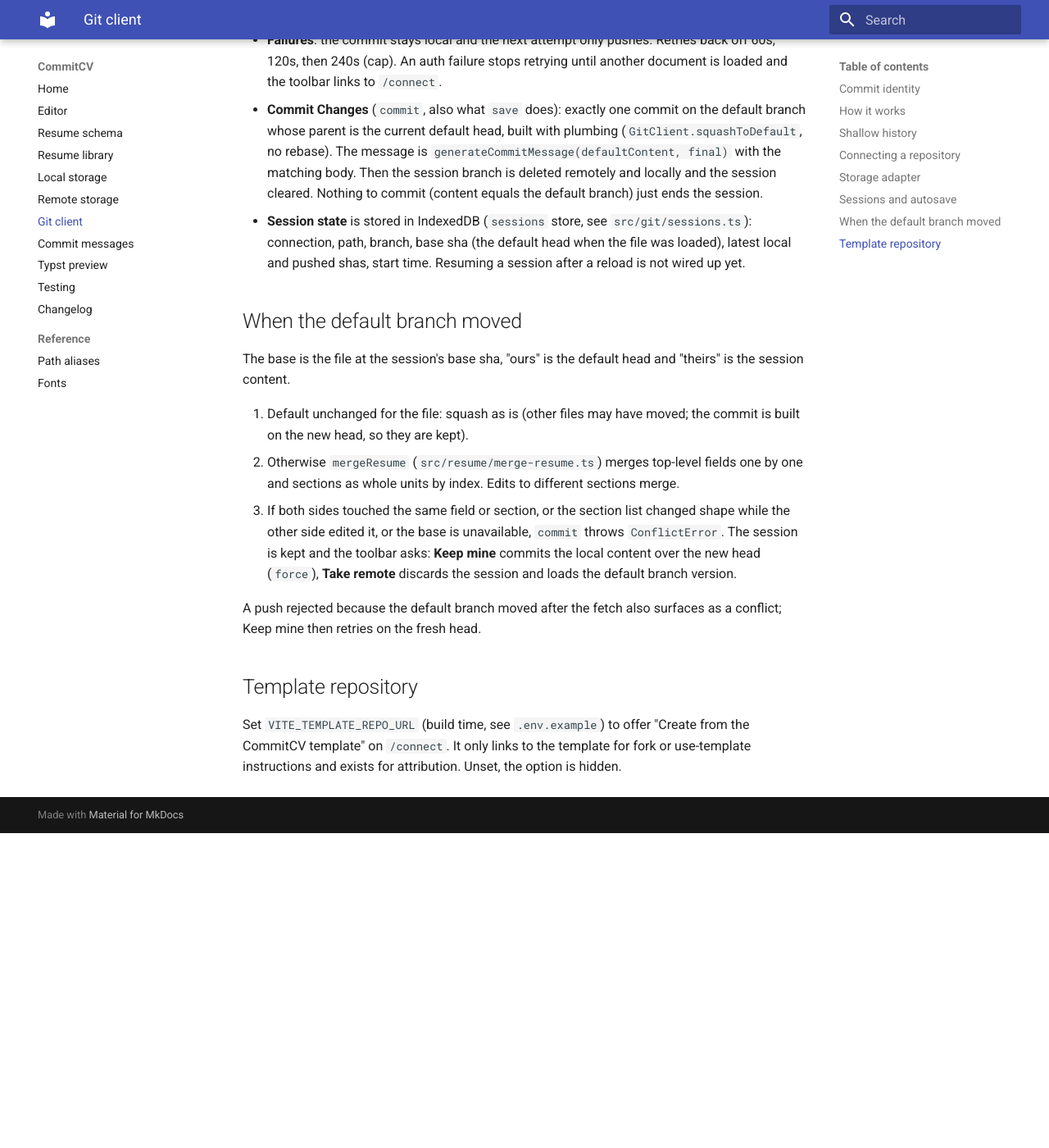
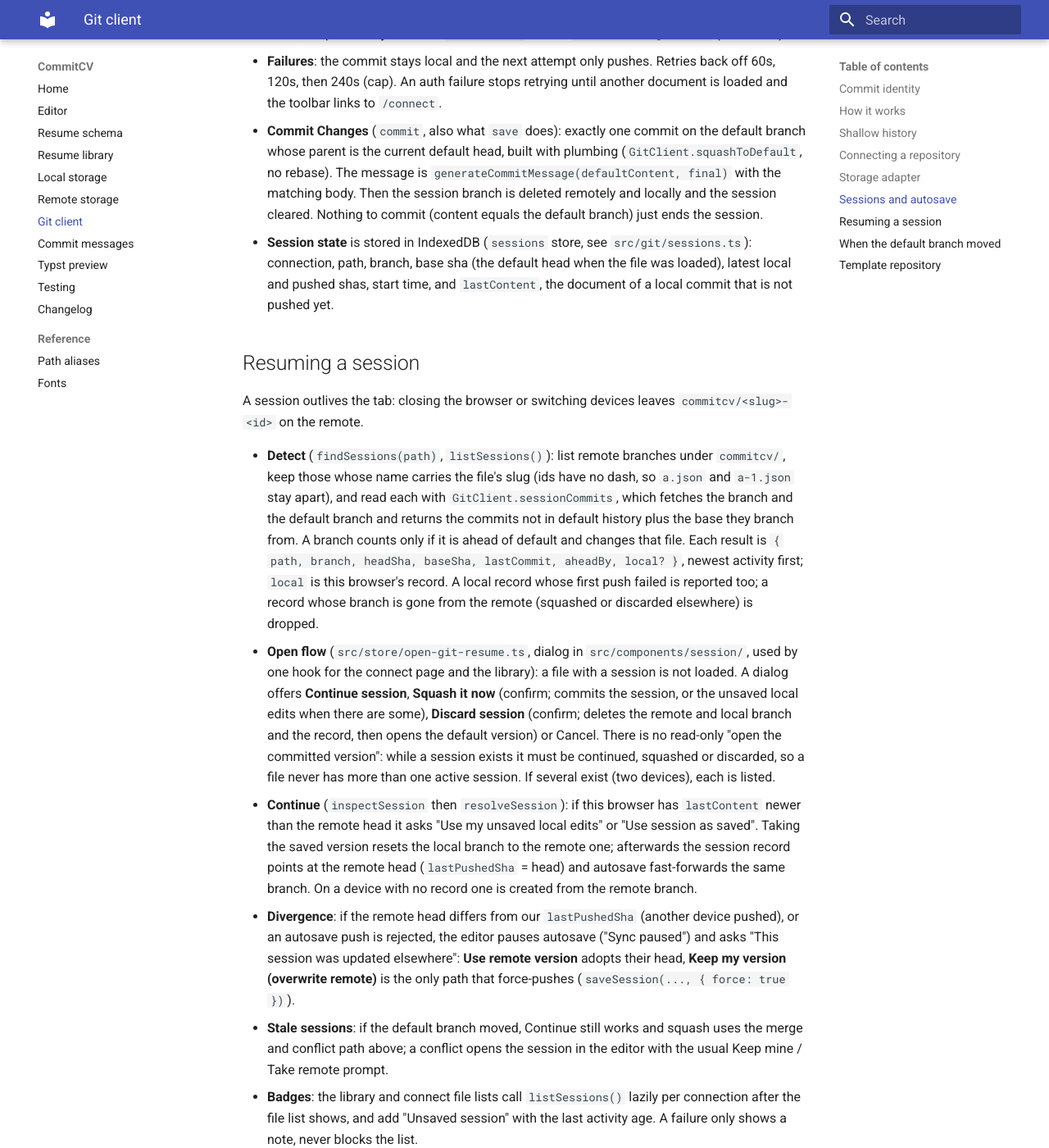
Before and after one commit to CommitCV/CommitCV, an MkDocs documentation site: the page built from docs/git-sync.md, in a window 1280 px wide and 1400 px high, scrolled down 2097 px. Shown: the whole window at 82% size. Built offline with MkDocs 1.6.1 and Material for MkDocs 9.7.7, drawn with Linux system fonts in a browser that asks for light colours; before the commit the page ends 3113 px from its top, so only the background shows below that; some of the changed text lies outside the part shown.

Commit message:
docs: describe resuming, divergence and device switching

```diff
--- a/docs/git-sync.md
+++ b/docs/git-sync.md
@@ -80,7 +80,9 @@ sees deliberate commits and history stays clean.
   hidden or the editor is left. The first autosave creates the branch from
   the default head; each one commits the file (author the user, committer the
   bot, message and body from `generateCommitMessage`/`generateCommitBody`
-  against the previous session content) and force-pushes the branch.
+  against the previous session content) and pushes the branch as a normal
+  fast-forward. If the remote branch has commits this browser lacks, the push
+  is rejected and `saveSession` throws `SessionDivergedError` (see below).
 - **Failures**: the commit stays local and the next attempt only pushes. Retries
   back off 60s, 120s, then 240s (cap). An auth failure stops retrying until
   another document is loaded and the toolbar links to `/connect`.
@@ -92,8 +94,50 @@ sees deliberate commits and history stays clean.
   Nothing to commit (content equals the default branch) just ends the session.
 - **Session state** is stored in IndexedDB (`sessions` store, see
   `src/git/sessions.ts`): connection, path, branch, base sha (the default
-  head when the file was loaded), latest local and pushed shas, start time.
-  Resuming a session after a reload is not wired up yet.
+  head when the file was loaded), latest local and pushed shas, start time,
+  and `lastContent`, the document of a local commit that is not pushed yet.
+
+## Resuming a session
+
+A session outlives the tab: closing the browser or switching devices leaves
+`commitcv/<slug>-<id>` on the remote.
+
+- **Detect** (`findSessions(path)`, `listSessions()`): list remote branches
+  under `commitcv/`, keep those whose name carries the file's slug (ids have
+  no dash, so `a.json` and `a-1.json` stay apart), and read each with
+  `GitClient.sessionCommits`, which fetches the branch and the default branch
+  and returns the commits not in default history plus the base they branch
+  from. A branch counts only if it is ahead of default and changes that file.
+  Each result is `{ path, branch, headSha, baseSha, lastCommit, aheadBy,
+local? }`, newest activity first; `local` is this browser's record. A local
+  record whose first push failed is reported too; a record whose branch is
+  gone from the remote (squashed or discarded elsewhere) is dropped.
+- **Open flow** (`src/store/open-git-resume.ts`, dialog in
+  `src/components/session/`, used by one hook for the connect page and the
+  library): a file with a session is not loaded. A dialog offers **Continue
+  session**, **Squash it now** (confirm; commits the session, or the unsaved
+  local edits when there are some), **Discard session** (confirm; deletes the
+  remote and local branch and the record, then opens the default version) or
+  Cancel. There is no read-only "open the committed version": while a session
+  exists it must be continued, squashed or discarded, so a file never has more
+  than one active session. If several exist (two devices), each is listed.
+- **Continue** (`inspectSession` then `resolveSession`): if this browser has
+  `lastContent` newer than the remote head it asks "Use my unsaved local
+  edits" or "Use session as saved". Taking the saved version resets the local
+  branch to the remote one; afterwards the session record points at the
+  remote head (`lastPushedSha` = head) and autosave fast-forwards the same
+  branch. On a device with no record one is created from the remote branch.
+- **Divergence**: if the remote head differs from our `lastPushedSha` (another
+  device pushed), or an autosave push is rejected, the editor pauses autosave
+  ("Sync paused") and asks "This session was updated elsewhere": **Use remote
+  version** adopts their head, **Keep my version (overwrite remote)** is the
+  only path that force-pushes (`saveSession(..., { force: true })`).
+- **Stale sessions**: if the default branch moved, Continue still works and
+  squash uses the merge and conflict path above; a conflict opens the session
+  in the editor with the usual Keep mine / Take remote prompt.
+- **Badges**: the library and connect file lists call `listSessions()` lazily
+  per connection after the file list shows, and add "Unsaved session" with the
+  last activity age. A failure only shows a note, never blocks the list.
 
 ## When the default branch moved
 
```
Also changed, not shown: docs/editor.md (+12 -1 lines).
